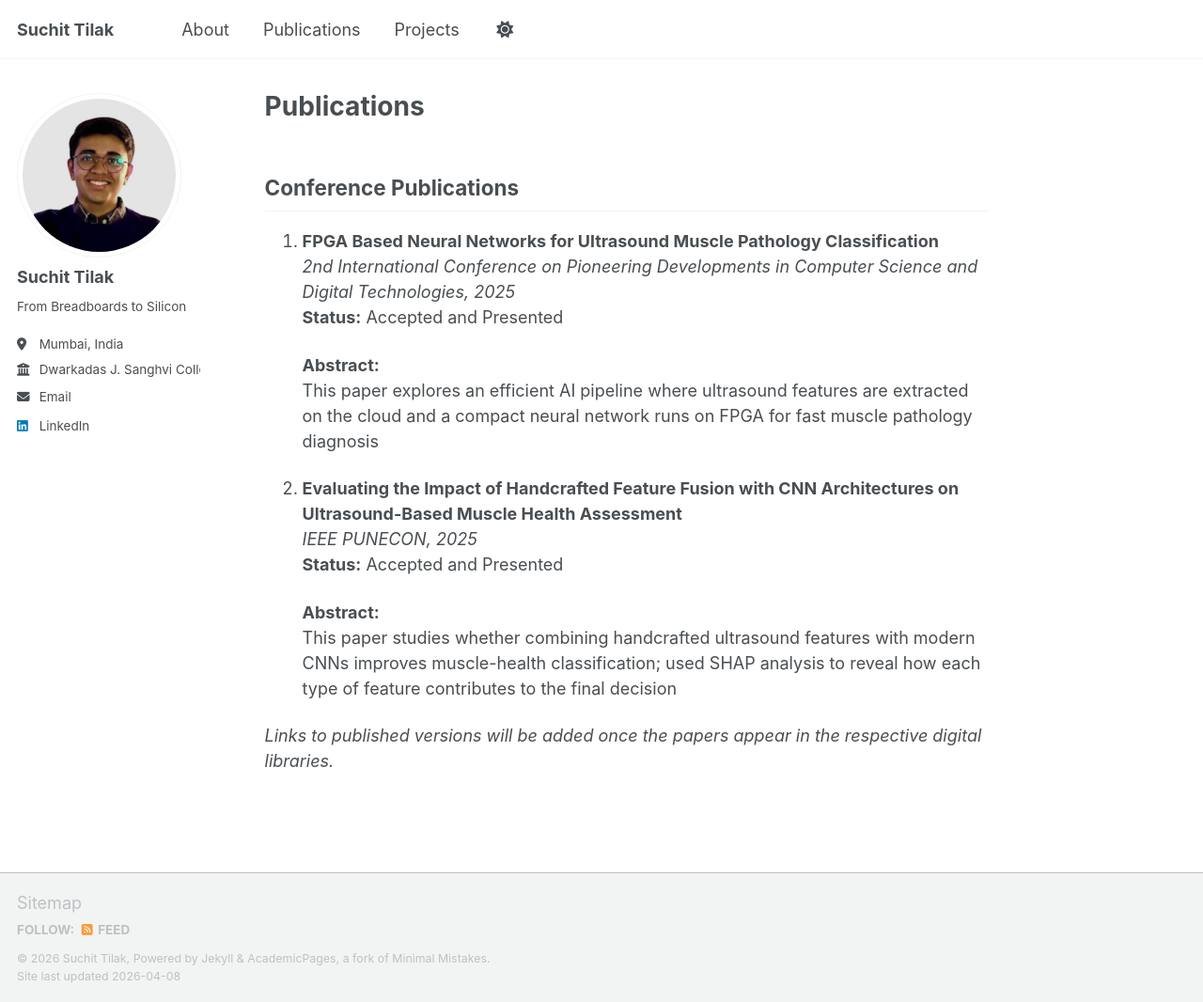
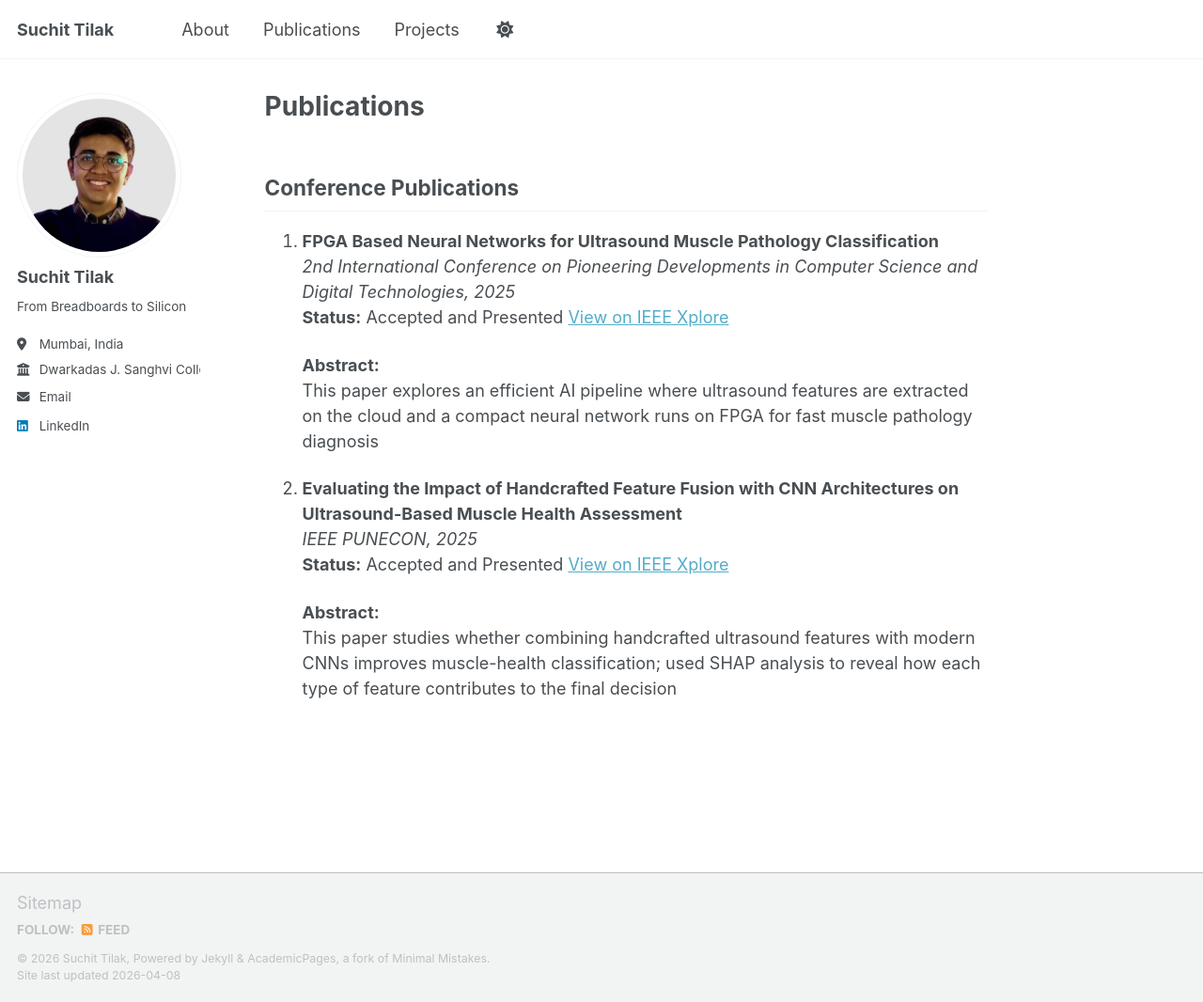
Before and after one commit to Suchit18/academicpages-draft, a Jekyll site: the page built from _pages/publications.md, in a window 1280 px wide and 1066 px high. Shown: the whole window at 94% size. Built offline with Jekyll 4.4.1, drawn with Linux system fonts in a browser that asks for light colours; a script bundle is joined from its source files by our own code; library files that are not in the unit come from our copies.

Commit message:
Update publications.md
Added IEEE Xplore link to publication

```diff
--- a/_pages/publications.md
+++ b/_pages/publications.md
@@ -9,15 +9,15 @@ author_profile: true
 1. **FPGA Based Neural Networks for Ultrasound Muscle Pathology Classification**
    *2nd International Conference on Pioneering Developments in Computer Science and Digital Technologies, 2025*
    **Status:** Accepted and Presented
+   [View on IEEE Xplore](https://ieeexplore.ieee.org/document/11383760)
 
    **Abstract:**
 This paper explores an efficient AI pipeline where ultrasound features are extracted on the cloud and a compact neural network runs on FPGA for fast muscle pathology diagnosis
 
-2. **Evaluating the Impact of Handcrafted Feature Fusion with CNN Architectures on Ultrasound-Based Muscle Health Assessment**
+3. **Evaluating the Impact of Handcrafted Feature Fusion with CNN Architectures on Ultrasound-Based Muscle Health Assessment**
    *IEEE PUNECON, 2025*
    **Status:** Accepted and Presented
+   [View on IEEE Xplore](https://ieeexplore.ieee.org/document/11379181)
 
    **Abstract:**
    This paper studies whether combining handcrafted ultrasound features with modern CNNs improves muscle-health classification; used SHAP analysis to reveal how each type of feature contributes to the final decision
-
-*Links to published versions will be added once the papers appear in the respective digital libraries.*
```
